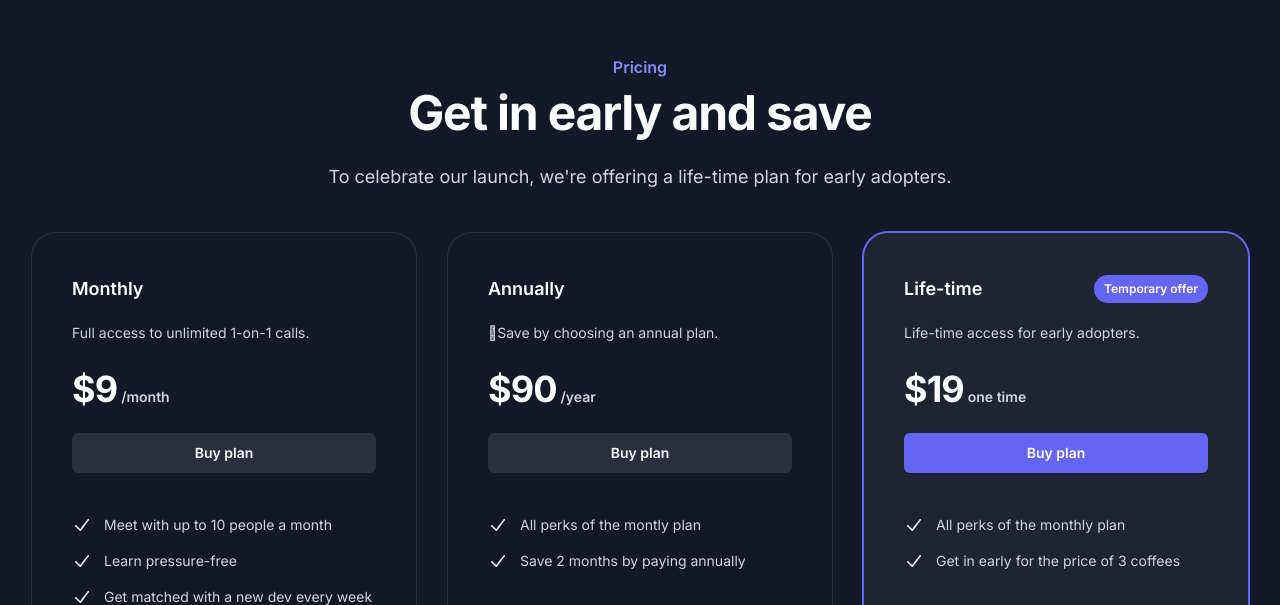
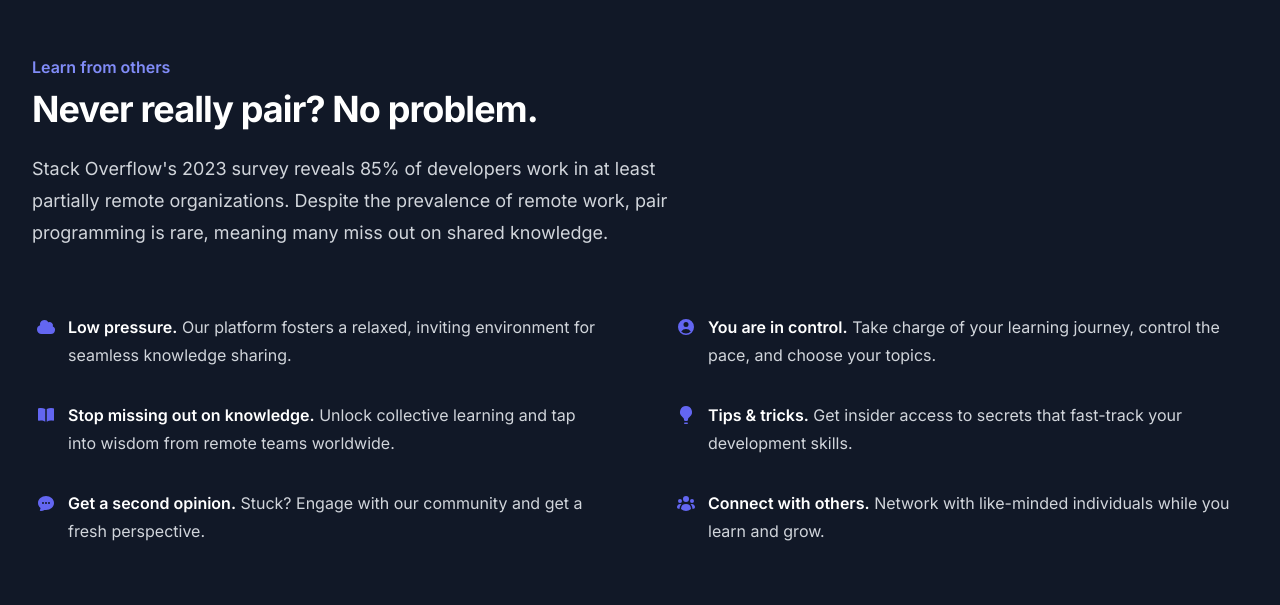
Before and after one commit to bartcheers/livecodingclub, a Next.js app: page / in a window 1280 px wide. Shown: the part 1035-1640 px from the top of the page. Built offline with nearby package versions, Linux system fonts and the light colour scheme; no server answers.

Commit message:
Add features section

```diff
--- /dev/null
+++ b/app/Features.tsx
@@ -0,0 +1,70 @@
+import {
+  CloudIcon,
+  UserCircleIcon,
+  BookOpenIcon,
+  LightBulbIcon,
+  ChatBubbleOvalLeftEllipsisIcon,
+  UserGroupIcon
+} from '@heroicons/react/20/solid'
+
+const features = [
+  {
+    name: 'Low pressure.',
+    description: 'Our platform fosters a relaxed, inviting environment for seamless knowledge sharing.',
+    icon: CloudIcon,
+  },
+  {
+    name: 'You are in control.',
+    description: 'Take charge of your learning journey, control the pace, and choose your topics.',
+    icon: UserCircleIcon,
+  },
+  {
+    name: 'Stop missing out on knowledge.',
+    description: 'Unlock collective learning and tap into wisdom from remote teams worldwide.',
+    icon: BookOpenIcon,
+  },
+  {
+    name: 'Tips & tricks.',
+    description: 'Get insider access to secrets that fast-track your development skills.',
+    icon: LightBulbIcon,
+  },
+  {
+    name: 'Get a second opinion.',
+    description: 'Stuck? Engage with our community and get a fresh perspective.',
+    icon: ChatBubbleOvalLeftEllipsisIcon,
+  },
+  {
+    name: 'Connect with others.',
+    description: 'Network with like-minded individuals while you learn and grow.',
+    icon: UserGroupIcon,
+  },
+]
+
+
+
+export function Features() {
+  return (
+    <div className="bg-gray-900 py-24 sm:py-32">
+      <div className="mx-auto max-w-7xl px-6 lg:px-8">
+        <div className="mx-auto max-w-2xl lg:mx-0">
+          <h2 className="text-base font-semibold leading-7 text-indigo-400">Learn from others</h2>
+          <p className="mt-2 text-3xl font-bold tracking-tight text-white sm:text-4xl">Never really pair? No problem.</p>
+          <p className="mt-6 text-lg leading-8 text-gray-300">
+            Stack Overflow&apos;s 2023 survey reveals 85% of developers work in at least partially remote organizations. Despite the prevalence of remote work, pair programming is rare, meaning many miss out on shared knowledge.
+          </p>
+        </div>
+        <dl className="mx-auto mt-16 grid max-w-2xl grid-cols-1 gap-8 text-base leading-7 text-gray-300 sm:grid-cols-2 lg:mx-0 lg:max-w-none lg:gap-x-16">
+          {features.map((feature) => (
+            <div key={feature.name} className="relative pl-9">
+              <dt className="inline font-semibold text-white">
+                <feature.icon className="absolute left-1 top-1 h-5 w-5 text-indigo-500" aria-hidden="true" />
+                {feature.name}
+              </dt>{' '}
+              <dd className="inline">{feature.description}</dd>
+            </div>
+          ))}
+        </dl>
+      </div>
+    </div>
+  )
+}
--- a/app/page.tsx
+++ b/app/page.tsx
@@ -1,3 +1,4 @@
+import { Features } from './Features'
 import { Header } from './Header'
 import { Pricing } from './Pricing'
 
@@ -5,6 +6,7 @@ export default function Home() {
   return (
     <main>
       <Header />
+      <Features />
       <Pricing />
     </main>
   )
```
